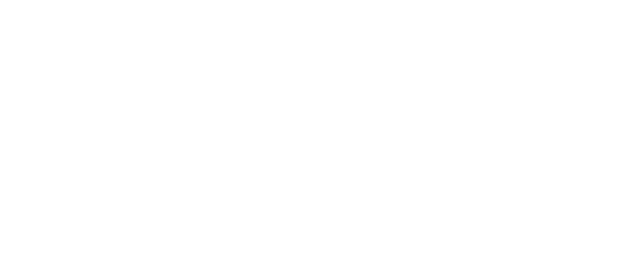
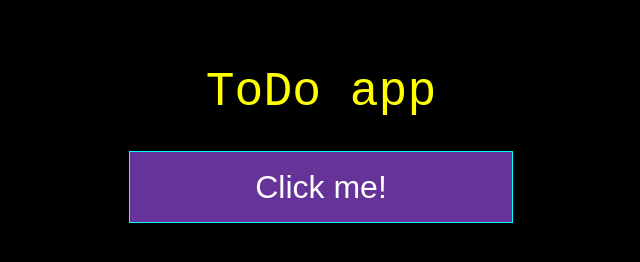
Before and after one commit to lexisgasa/Colt_TS, a plain HTML site: page ToDo/index.html in a window 1280 px wide. Shown: the whole page, without its empty margins (327-967 px from the left). Drawn offline with Linux system fonts and the light colour scheme.

Commit message:
testing features

```diff
--- a/ToDo/dist/index.js
+++ b/ToDo/dist/index.js
@@ -1,2 +1,2 @@
 "use strict";
-console.log("hello world");
+console.log("hello!!!");
--- a/ToDo/index.html
+++ b/ToDo/index.html
@@ -5,9 +5,37 @@
     <meta name="viewport" content="width=device-width, initial-scale=1.0">
     <title>To Do list</title>
     <script src="./dist/index.js" defer></script>
-
+    <style>
+        body {
+            background-color: black;
+            width: 100vw;
+            height: 30vh;
+            display: flex;
+            justify-content: center;
+            align-items: center;
+            flex-direction: column;
+        }
+        h1 {
+            color: yellow;
+            font-family: 'Courier New', Courier, monospace;
+            font-size: 3rem;
+            font-weight: 100;
+        }
+        button {
+            background-color: rebeccapurple;
+            color: white;
+            font-size: 2rem;
+            border: 1px solid cyan;
+            width: 30%;
+            height: 30%;
+        }
+        button:hover {
+            cursor: pointer;
+        }
+    </style>
 </head>
 <body>
-
+    <h1>ToDo app</h1>
+    <button>Click me!</button>
 </body>
 </html>
--- a/ToDo/src/index.ts
+++ b/ToDo/src/index.ts
@@ -1 +1 @@
-console.log("hello world")
+console.log("hello!!!")
```
